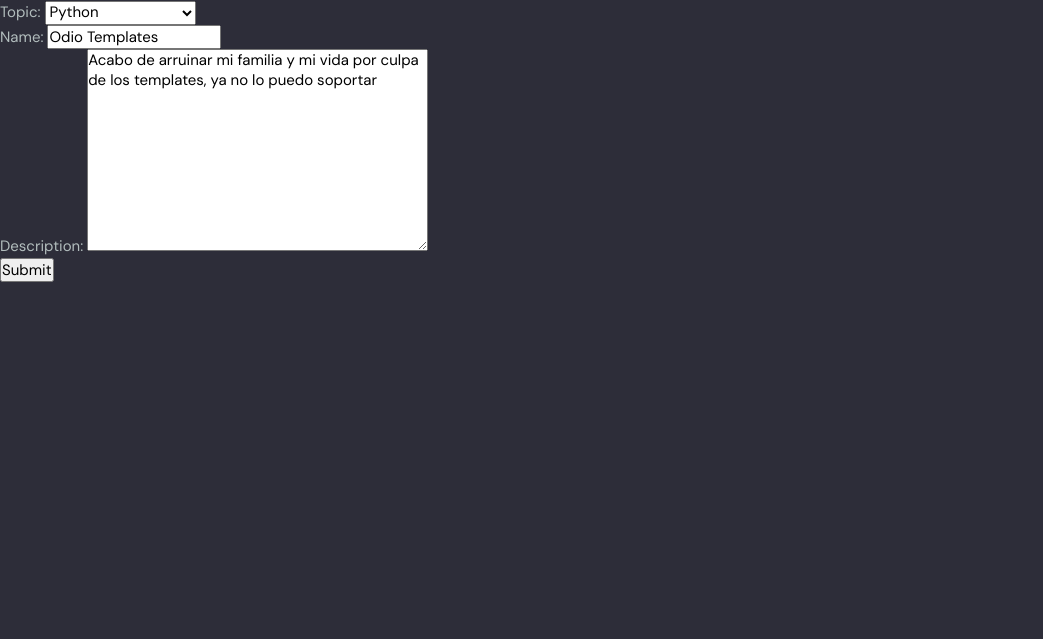
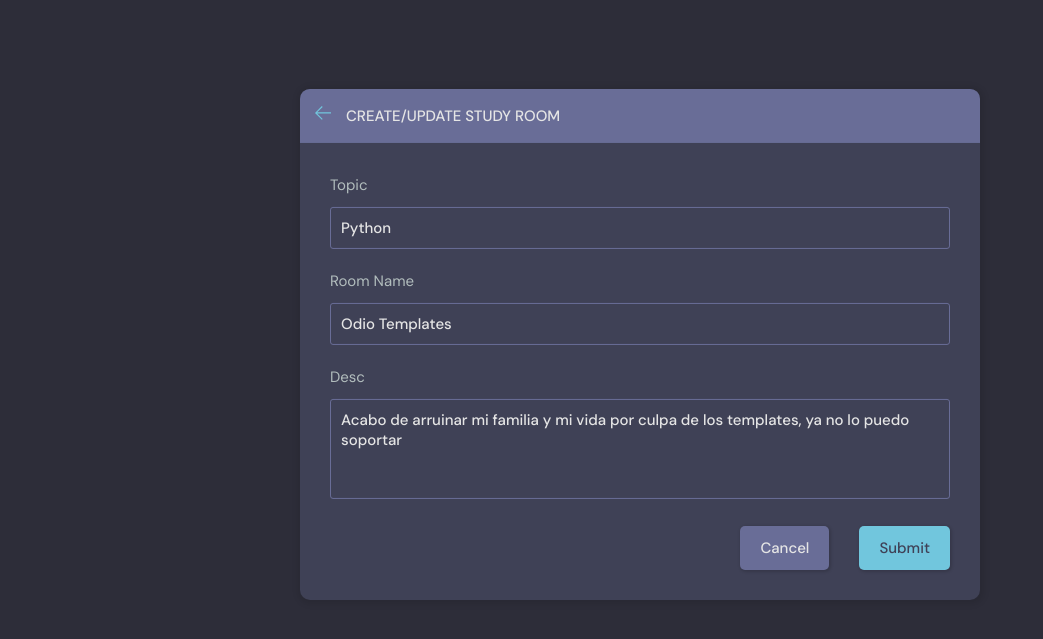
Before and after one commit to BMQuiroga/django, a Django app: page /update-room/5/ in a window 1280 px wide. Shown: the part 76-715 px from the top of the page, without its empty margins (0-1043 px from the left). Run offline with Django 5.2, Linux system fonts and the light colour scheme; a user stored in the database is signed in; data comes from the database, SQL or seed files in the repository; both versions use the stored data as it was after the commit.

Commit message:
💀💀💀💀💀
512

```diff
--- a/storybud/baseline/templates/baseline/home.html
+++ b/storybud/baseline/templates/baseline/home.html
@@ -34,7 +34,7 @@
               <h2>Study Room</h2>
               <p>{{rooms_count}} Rooms available</p>
             </div>
-            <a class="btn btn--main" href="create-room.html">
+            <a class="btn btn--main" href="{% url 'create-room' %}">
               <svg version="1.1" xmlns="http://www.w3.org/2000/svg" width="32" height="32" viewBox="0 0 32 32">
                 <title>add</title>
                 <path
--- a/storybud/baseline/templates/baseline/room_form.html
+++ b/storybud/baseline/templates/baseline/room_form.html
@@ -1,18 +1,55 @@
 {% extends 'boilerplate.html' %}
 
 {% block content %}
-<div>
-    <form method="POST" action="">
-       {% csrf_token %}
-        {{form.as_p}}
-        <input type="submit" value="Submit"/>
-
-    </form>
+  <main class="create-room layout">
+    <div class="container">
+      <div class="layout__box">
+        <div class="layout__boxHeader">
+          <div class="layout__boxTitle">
+            <a href="{% url 'home' %}">
+              <svg version="1.1" xmlns="http://www.w3.org/2000/svg" width="32" height="32" viewBox="0 0 32 32">
+                <title>arrow-left</title>
+                <path
+                  d="M13.723 2.286l-13.723 13.714 13.719 13.714 1.616-1.611-10.96-10.96h27.625v-2.286h-27.625l10.965-10.965-1.616-1.607z">
+                </path>
+              </svg>
+            </a>
+            <h3>Create/Update Study Room</h3>
+          </div>
+        </div>
+        <div class="layout__body">
+          <form class="form" action="" method="post">
+            {% csrf_token %}
 
 
+              <div class="form__group">
+                <label for="room_topic">Topic</label>
+                <input required type="text" name="topic" value="{{room.topic.name}}" id="room_topic" list="topic-list" />
+                <datalist id="topic-list">
+                  <select id="room_topic">
+                    {% for topic in topics %}
+                    <option value="{{topic.name}}">{{topic.name}}</option>
+                    {% endfor %}
+                  </select>
+              </div>
 
-</div>
+              <div class="form__group">
+                <label for="{{field.id_for_label}}">Room Name</label>
+                {{form.name}}
+              </div>
 
+              <div class="form__group">
+                <label for="{{field.id_for_label}}">Desc</label>
+                {{form.description}}
+              </div>
 
-
+            <div class="form__action">
+              <a class="btn btn--dark" href="index.html">Cancel</a>
+              <button class="btn btn--main" type="submit">Submit</button>
+            </div>
+          </form>
+        </div>
+      </div>
+    </div>
+  </main>
 {% endblock content %}
--- a/storybud/baseline/views.py
+++ b/storybud/baseline/views.py
@@ -75,15 +75,18 @@ def createRoom(request):
     form = RoomForm()
 
     if request.method == 'POST':
-        #print(request.POST)
-        form = RoomForm(request.POST)#mete el json en un objeto RoomForm
-        if form.is_valid():
-            room = form.save(commit=False)
-            room.host = request.user
-            room.save()
-            return redirect('/')
 
-    context = {'form': form}
+        topic_name = request.POST.get('topic')
+        topic, created = Topic.objects.get_or_create(name=topic_name)
+        Room.objects.create(
+            host=request.user,
+            topic=topic,
+            name=request.POST.get('name'),#'name' es el name del input en el html
+            description=request.POST.get('description')
+        )
+        return redirect('/')
+
+    context = {'form': form, 'topics': Topic.objects.all()}
     return render(request, 'baseline/room_form.html', context)
 
 @login_required(login_url='loginPage')
@@ -95,12 +98,20 @@ def updateRoom(request, pk):
         return HttpResponse('You are not allowed here!')
 
     if request.method == 'POST':
-        form = RoomForm(request.POST, instance=room)#mete el json en un objeto RoomForm, el instance=room para que actualize en vez de postear un new
-        if form.is_valid():
-            form.save()
-            return redirect('/')
 
-    context = {'form': form}
+        topic_name = request.POST.get('topic')
+        topic, created = Topic.objects.get_or_create(name=topic_name)
+
+
+        #form = RoomForm(request.POST, instance=room)#mete el json en un objeto RoomForm, el instance=room para que actualize en vez de postear un new
+        room.name = request.POST.get('name')
+        room.topic = topic
+        room.description = request.POST.get('description')
+        room.save()
+
+        return redirect('room', pk=room.id)
+
+    context = {'form': form, 'topics': Topic.objects.all(), 'room': room}
     return render(request, 'baseline/room_form.html', context)
 
 @login_required(login_url='loginPage')
```
Also changed, not shown: storybud/baseline/templates/baseline/room_form_old.html (added, +18 -0 lines), storybud/db.sqlite3, 1 other file.
